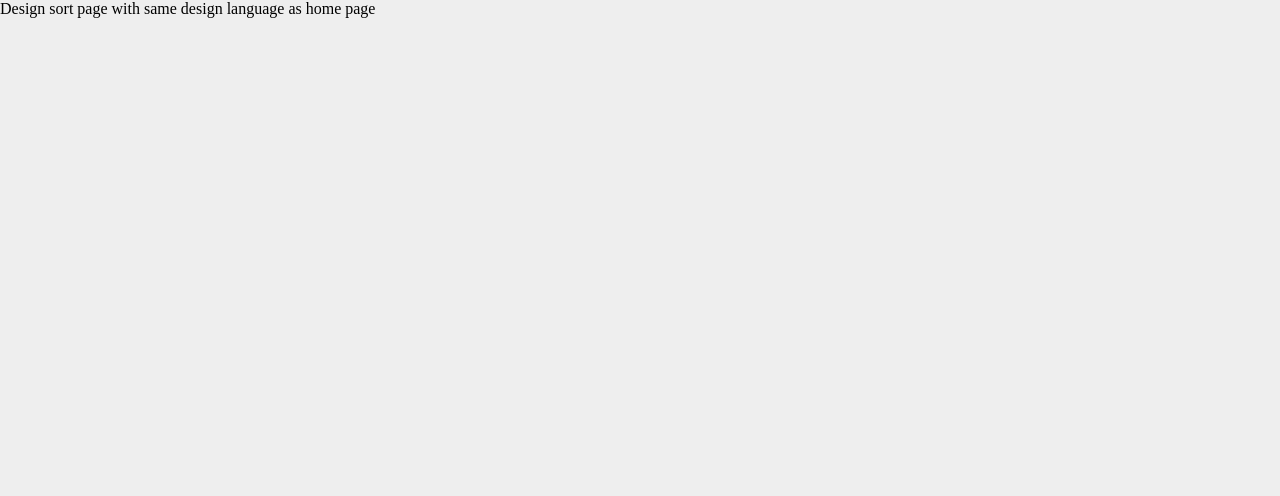
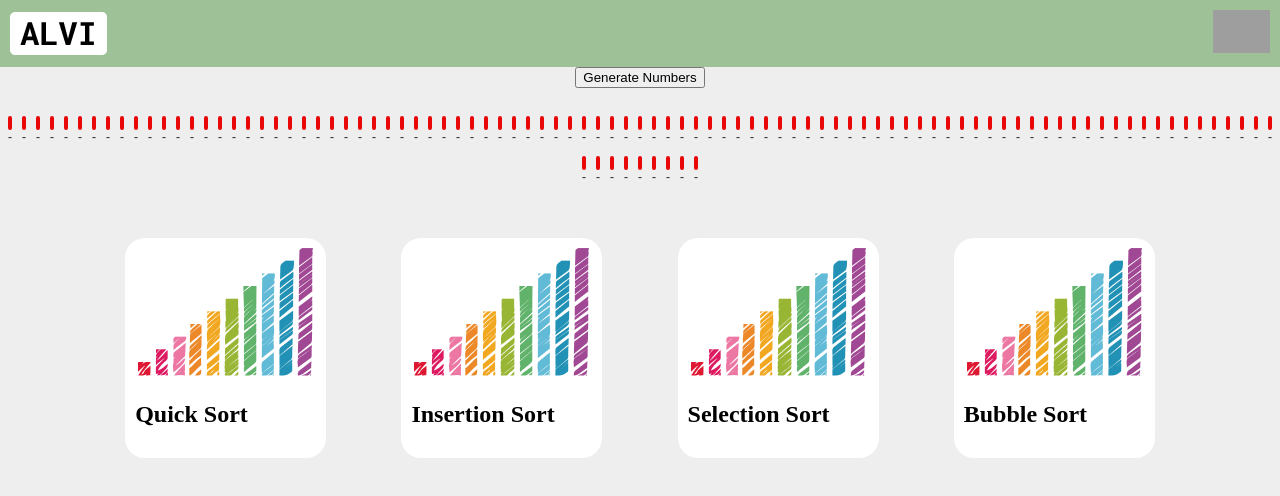
Before and after one commit to sagar1sharma/algo-visualizer, a React (Create React App) app: page / in a window 1280 px wide. Both pictures are taken after a click on the element "Sorting". Shown: the top 496 px of the page. Built offline with nearby package versions, Linux system fonts and the light colour scheme; grey boxes are pictures that could not be loaded.

Commit message:
made sort landing page and arraydata associated with it

```diff
--- a/src/App.css
+++ b/src/App.css
@@ -22,7 +22,7 @@
 
 .individualCard{
   background-color: white;
-  padding: 20px;
+  padding: 10px;
   transition: .2s;
   border-radius: 20px;
 }
@@ -32,3 +32,45 @@
   cursor: pointer;
   background-color: beige;
 }
+
+.number-container {
+  display: flex;
+  flex-wrap: wrap;
+  justify-content: center;
+  align-items: flex-end;
+  margin-top: 20px;
+}
+
+.number-box {
+  display: flex;
+  flex-direction: column;
+  align-items: center;
+  justify-content: flex-end;
+  width: 8px;
+  margin: 1px;
+  font-size: 12px;
+  font-weight: bold;
+  color: #333;
+  border: 2px solid #EEEEEE;
+}
+
+.number-value {
+  display: flex;
+  align-items: center;
+  justify-content: center;
+  padding: 2px;
+  border-radius: 2px;
+  background-color: #e80808;
+  min-height: 10px;
+  margin-top: 5px; /* Added margin to create spacing between bar and number */
+}
+
+
+
+
+.generate-button {
+  display: flex;
+  justify-content: center;
+  align-items: center;
+  margin-bottom: 20px;
+}
--- a/src/components/Mainsection.js
+++ b/src/components/Mainsection.js
@@ -24,18 +24,18 @@ function MainPage(){
             <h3 style={{textAlign: "center", fontSize: "50px"}}>Algorithm Visualiser</h3>
             <div className="card" style={{padding: "150px"}}>
                 <div className='individualCard' onClick={sortClicked}>
-                    <img src = {Sort} />
+                    <img src = {Sort} alt="SortAlgorithms" />
                     <h2>Sorting</h2>
                 </div>
 
                 <div className='individualCard' onClick={searchClicked}>
-                    <img src={Search} />
+                    <img src = {Search} alt="SearchAlgorithms" />
                     <h2>Searching</h2>
 
                 </div>
 
                 <div className='individualCard' onClick={graphClicked}>
-                    <img src = {Graph} />
+                    <img src = {Graph} alt="GraphAlgorithms" />
                     <h2>Graph Algos</h2>
                 </div>
             </div>
--- /dev/null
+++ b/src/pages/sorting/arraydata.js
@@ -0,0 +1,35 @@
+import React, { useState } from "react";
+
+const RandomNumberGenerator = () => {
+    const [numbers, setNumbers] = useState(new Array(100).fill(''));
+
+  const generateRandomNumbers = () => {
+    const randomNumbers = [];
+    for (let i = 0; i < 100; i++) {
+      const randomNumber = Math.floor(Math.random() * 100);
+      randomNumbers.push(randomNumber);
+    }
+    setNumbers(randomNumbers);
+  };
+
+
+  return (
+    <div>
+      {/* <h2 style={{textAlign: "center", fontSize: "30px"}}>Generate 10 Random Numbers</h2> */}
+      <div className="generate-button">
+        <button onClick={generateRandomNumbers}>Generate Numbers</button>
+      </div>
+      <div className="number-container">
+  {numbers.map((number, index) => (
+    <div key={index} className="number-box">
+      <div className="number-value" style={{ height: `${number}px` }} />
+      <div>{number !== '' ? number : '-'}</div>{}
+    </div>
+  ))}
+</div>
+
+    </div>
+  );
+};
+
+export default RandomNumberGenerator;
--- a/src/pages/sortpage.js
+++ b/src/pages/sortpage.js
@@ -1,9 +1,63 @@
-function sortpage(){
-    return(
+import Sort from '../images/pngwing 1.png';
+import Logo from '../images/Logo.png';
+import ArrayData from './sorting/arraydata';
+import { Navigate, useNavigate } from 'react-router-dom';
+
+function Sortpage(){
+    const navigate = useNavigate();
+
+    function quickSortClicked(){
+        navigate('/sorting');
+    }
+
+    function insertionSortClicked(){
+        navigate('/sorting');
+    }
+
+    function selectionSortClicked(){
+        navigate('/sorting')
+    }
+
+    function bubbleSortClicked(){
+        navigate('/sorting')
+    }
+
+    return (
         <div>
-            Design sort page with same design language as home page
+            <div className='my-header'>
+                <img style = {{height: "43px", margin: "10px"}} className='' src={Logo} alt='App Logo' />
+                <a href='https://google.com'><img style={{height: "43px", margin: "10px"}} src='https://github.githubassets.com/images/modules/logos_page/GitHub-Mark.png' alt="git-logo"></img></a>
+            </div>
+
+            <div className="mainpage">
+                {/* <h3 style={{textAlign: "center", fontSize: "50px"}}>Sorting</h3> */}
+
+                <ArrayData/>
+
+                <div className="card" style={{padding: "50px"}}>
+                    <div className='individualCard' onClick={quickSortClicked}>
+                        <img src = {Sort} alt="quickSort" />
+                        <h2>Quick Sort</h2>
+                    </div>
+
+                    <div className='individualCard' onClick={insertionSortClicked}>
+                        <img src={Sort} alt="insertionSort" />
+                        <h2>Insertion Sort</h2>
+                    </div>
+
+                    <div className='individualCard' onClick={selectionSortClicked}>
+                        <img src = {Sort} alt="slectionSort" />
+                        <h2>Selection Sort</h2>
+                    </div>
+
+                    <div className='individualCard' onClick={bubbleSortClicked}>
+                        <img src = {Sort} alt="bubblekSort" />
+                        <h2>Bubble Sort</h2>
+                    </div>
+                </div>
+            </div>
         </div>
     )
 }
 
-export default sortpage;
+export default Sortpage;
```
Also changed, not shown: 1 other file (tests, documents, lock files or other folders).
